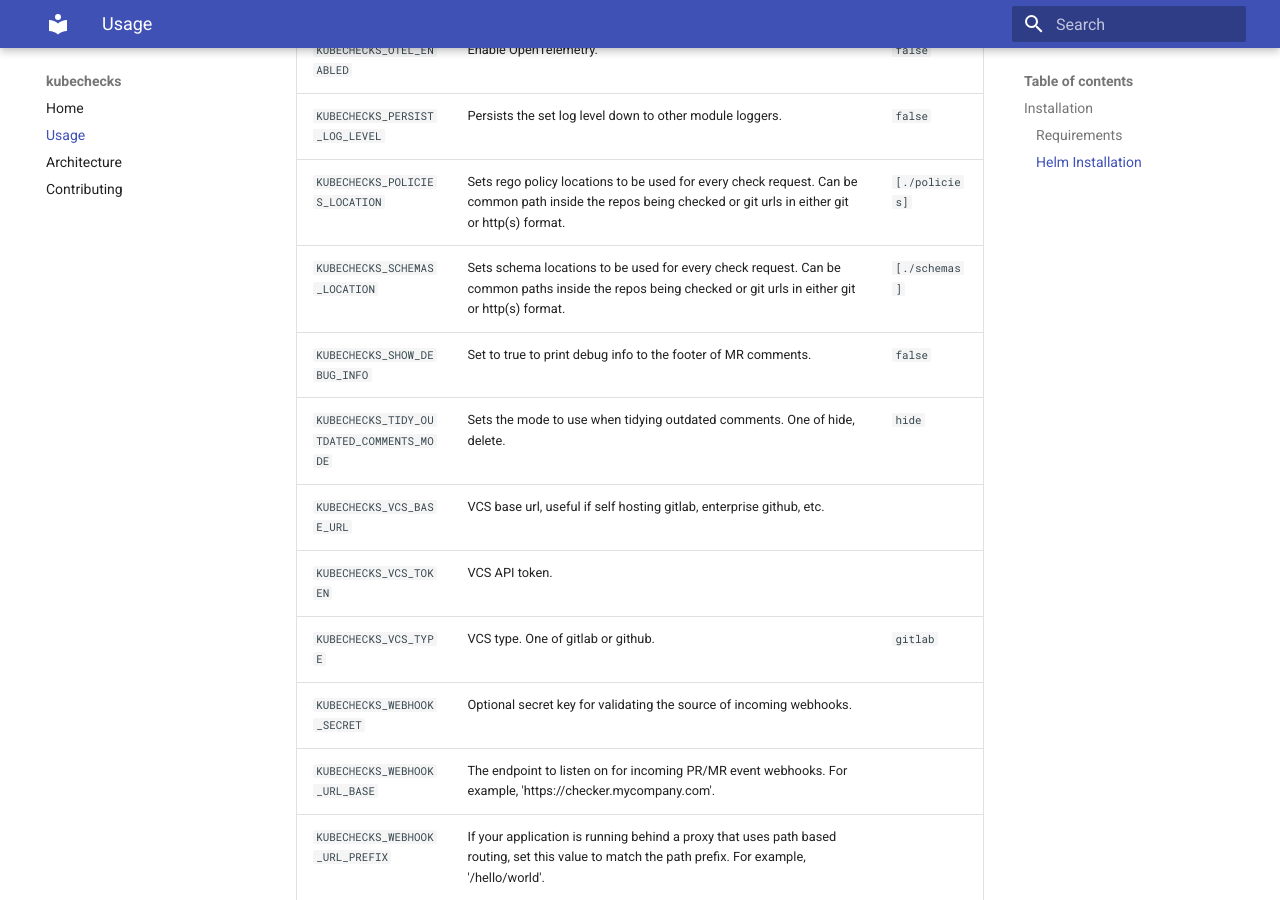
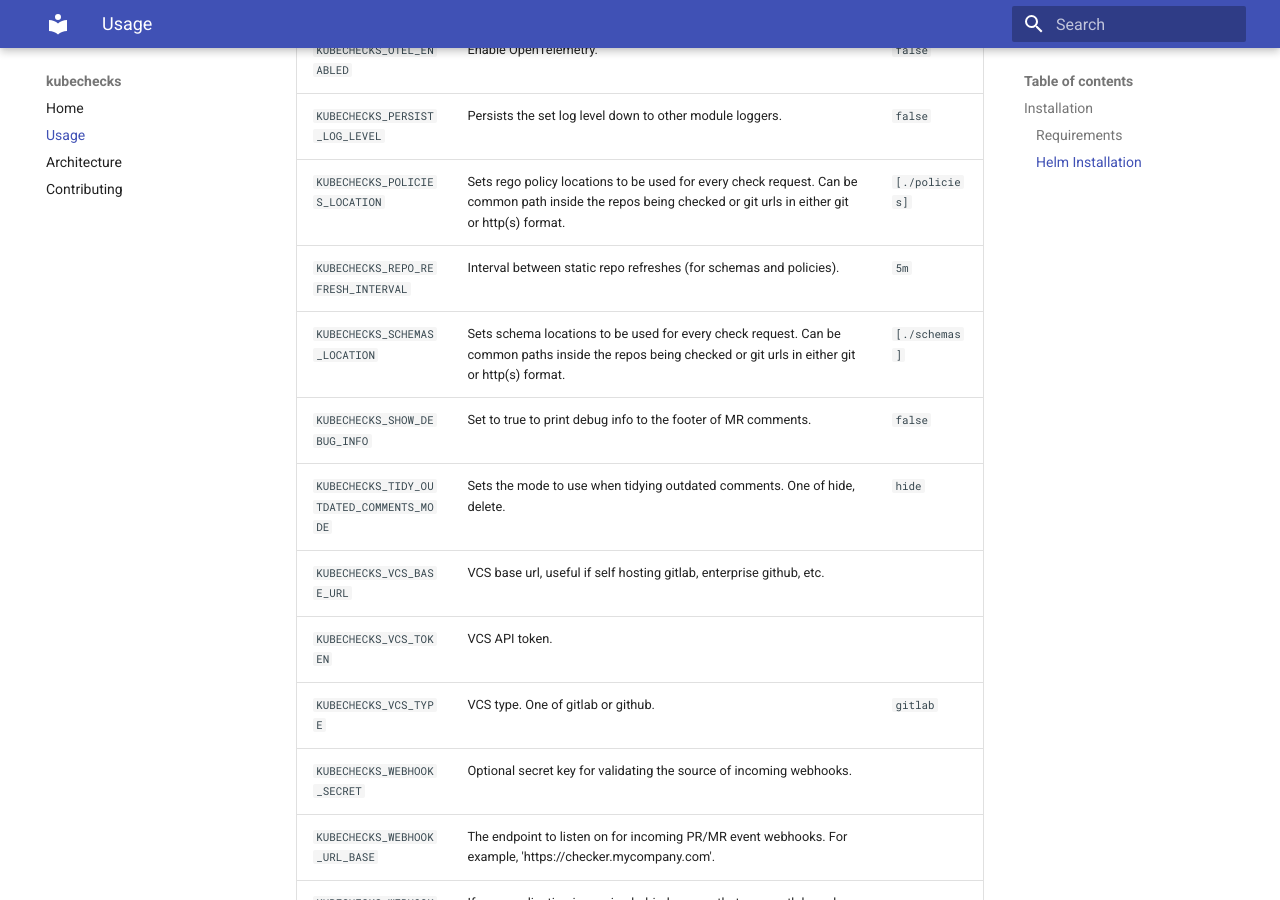
Before and after one commit to zapier/kubechecks, an MkDocs documentation site: the page built from docs/usage.md, in a window 1280 px wide and 900 px high, scrolled down 2107 px. Built offline with MkDocs 1.6.1 and Material for MkDocs 9.7.7, drawn with Linux system fonts in a browser that asks for light colours.

Commit message:
update docs

```diff
--- a/docs/usage.md
+++ b/docs/usage.md
@@ -54,6 +54,7 @@ The full list of supported environment variables is described below:
 |`KUBECHECKS_OTEL_ENABLED`|Enable OpenTelemetry.|`false`|
 |`KUBECHECKS_PERSIST_LOG_LEVEL`|Persists the set log level down to other module loggers.|`false`|
 |`KUBECHECKS_POLICIES_LOCATION`|Sets rego policy locations to be used for every check request. Can be common path inside the repos being checked or git urls in either git or http(s) format.|`[./policies]`|
+|`KUBECHECKS_REPO_REFRESH_INTERVAL`|Interval between static repo refreshes (for schemas and policies).|`5m`|
 |`KUBECHECKS_SCHEMAS_LOCATION`|Sets schema locations to be used for every check request. Can be common paths inside the repos being checked or git urls in either git or http(s) format.|`[./schemas]`|
 |`KUBECHECKS_SHOW_DEBUG_INFO`|Set to true to print debug info to the footer of MR comments.|`false`|
 |`KUBECHECKS_TIDY_OUTDATED_COMMENTS_MODE`|Sets the mode to use when tidying outdated comments. One of hide, delete.|`hide`|
```
Also changed, not shown: 1 other file.
